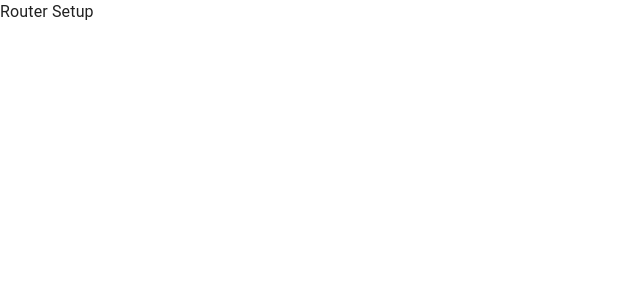
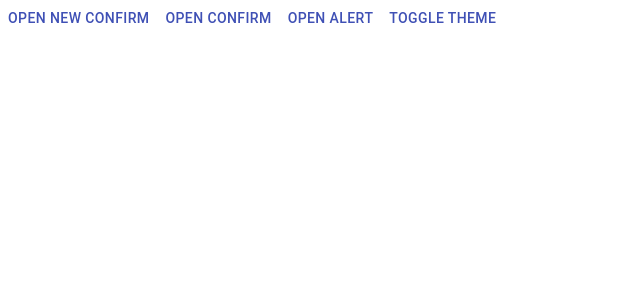
Before and after one commit to Nofal71/SnapReact, a React (Vite) app: page / in a window 1280 px wide. Shown: the top 300 px of the page, without its empty margins (0-640 px from the left). Built offline with nearby package versions, Linux system fonts and the light colour scheme.

Commit message:
Updated Dialogue Box , reusability

```diff
--- a/src/Components/common/Modal.jsx
+++ b/src/Components/common/Modal.jsx
@@ -6,13 +6,19 @@ import DialogContent from '@mui/material/DialogContent';
 import DialogContentText from '@mui/material/DialogContentText';
 import DialogTitle from '@mui/material/DialogTitle';
 import useFeedBacks from '../../redux/Providers/FeedBacksProviders';
+import CloseIcon from '@mui/icons-material/Close';
+import { Box, IconButton, Slide } from '@mui/material';
+
+
+const Transition = React.forwardRef(function Transition(props, ref) {
+  return <Slide direction="up" ref={ref} {...props} />;
+});
 
 export default function AlertDialog() {
-
-  const { confirm_Open, setConfirm, confirmContent } = useFeedBacks()
+  const { confirm_Open, setConfirm, confirmContent } = useFeedBacks();
 
   const handleClose = () => {
-    setConfirm(false)
+    setConfirm(false);
   };
 
   return (
@@ -22,27 +28,68 @@ export default function AlertDialog() {
         onClose={handleClose}
         aria-labelledby="alert-dialog-title"
         aria-describedby="alert-dialog-description"
+        TransitionComponent={Transition}
+        keepMounted
       >
+        {confirmContent?.component ? (
+          <Box sx={{
+            p: 5,
+          }}>
+            <IconButton
+              aria-label="close"
+              onClick={handleClose}
+              sx={(theme) => ({
+                position: 'absolute',
+                right: 8,
+                top: 6,
+                color: theme.palette.grey[500],
+              })}
+            >
+              <CloseIcon />
+            </IconButton>
+            {confirmContent?.component()}
+          </Box>
+        ) : (
+          <>
             <DialogTitle id="alert-dialog-title">
               {confirm_Open && confirmContent?.title}
             </DialogTitle>
+
+            <IconButton
+              aria-label="close"
+              onClick={handleClose}
+              sx={(theme) => ({
+                position: 'absolute',
+                right: 8,
+                top: 8,
+                color: theme.palette.grey[500],
+              })}
+            >
+              <CloseIcon />
+            </IconButton>
             <DialogContent>
               <DialogContentText id="alert-dialog-description">
                 {confirm_Open && confirmContent?.content}
               </DialogContentText>
             </DialogContent>
             <DialogActions>
-          {confirm_Open && confirmContent?.actions?.map((action, index) => (
+              {confirm_Open &&
+                confirmContent?.actions?.map((action, index) => (
                   <div key={index}>
-              <Button sx={action.sx} onClick={() => {
-                action.handler()
-                setConfirm(false)
-              }}>
+                    <Button
+                      sx={action.sx}
+                      onClick={() => {
+                        action.handler();
+                        setConfirm(false);
+                      }}
+                    >
                       {action?.lable}
                     </Button>
                   </div>
                 ))}
             </DialogActions>
+          </>
+        )}
       </Dialog>
     </React.Fragment>
   );
--- a/src/pages/Home/Home.jsx
+++ b/src/pages/Home/Home.jsx
@@ -1,12 +1,34 @@
-import { Typography } from '@mui/material'
-import React from 'react'
+import { Button, Typography } from '@mui/material';
+import React from 'react';
+import useFeedBacks from '../../redux/Providers/FeedBacksProviders';
 
 const Home = () => {
+  const { setNewConfirm, setConfirm, setAlert , toggleTheme} = useFeedBacks();
+
   return (
     <div>
-      <Typography>Router Setup</Typography>
+      <Button
+        onClick={() => {
+          setNewConfirm(true, () => (
+            <>
+              <Typography>Hello Welcome to the New Confirm Dialog</Typography>
+            </>
+          ));
+        }}
+      >
+        Open New Confirm
+      </Button>
+      <Button
+        onClick={() => {
+          setConfirm(true, 'Simple Dialogue', 'data ...................................................')
+        }}
+      >
+        Open Confirm
+      </Button>
+      <Button onClick={() => setAlert('This is Reusable Alert' , 'success')}>Open Alert</Button>
+      <Button onClick={() => toggleTheme('dark')}>Toggle Theme</Button>
     </div>
-  )
-}
+  );
+};
 
-export default Home
+export default Home;
--- a/src/redux/Providers/FeedBacksProviders.js
+++ b/src/redux/Providers/FeedBacksProviders.js
@@ -1,5 +1,5 @@
 import { useDispatch, useSelector } from "react-redux"
-import { CONFIRM_content, SET_Alert, TOGGLE_Theme } from "../Slices/FeedBackSlice"
+import { AddNewComponent, CONFIRM_content, SET_Alert, TOGGLE_Theme } from "../Slices/FeedBackSlice"
 
 const useFeedBacks = () => {
     const Alert_isOpen = useSelector(state => state.feedbacks.Alert)
@@ -14,16 +14,24 @@ const useFeedBacks = () => {
         dispatch(SET_Alert(action))
     }
 
-    const toggleTheme = (mode) => {
-        dispatch(TOGGLE_Theme(mode))
+    const toggleTheme = () => {
+        dispatch(TOGGLE_Theme())
     }
 
     const setConfirm = (open, title, content, actions) => {
         const action = { open, title, content, actions }
         dispatch(CONFIRM_content(action))
     }
+    const setNewConfirm = (open, component) => {
+        const action = {
+            open,
+            component: typeof component === "function" ? component : () => component
+        };
+        dispatch(AddNewComponent(action));
+    };
 
-    return { setAlert, Alert_isOpen, theme_mode, toggleTheme, setConfirm, confirmContent, confirm_Open }
+
+    return { setAlert, Alert_isOpen, theme_mode, toggleTheme, setConfirm, confirmContent, confirm_Open , setNewConfirm }
 }
 
 export default useFeedBacks
--- a/src/redux/Slices/FeedBackSlice.jsx
+++ b/src/redux/Slices/FeedBackSlice.js
@@ -17,8 +17,8 @@ const AlertReducer = {
 
 
 const ThemeReducer = {
-    TOGGLE_Theme: (state, action) => {
-        state.Theme = action.payload == 'light' ? 'dark' : 'light';
+    TOGGLE_Theme: (state) => {
+        state.Theme = state.Theme === 'light' ? 'dark' : 'light'
     }
 }
 
@@ -27,10 +27,15 @@ const ConfirmReducer = {
         if (action.payload) {
             state.Confirm = action.payload;
         } else {
-            state.Confirm = { open: false }
+            state.Confirm = { open: false };
         }
+    },
+    AddNewComponent: (state, action) => {
+        const { open, component } = action.payload;
+        state.Confirm = { open, component };
     }
-}
+};
+
 
 
 export const FeedBackSlice = createSlice({
@@ -44,5 +49,5 @@ export const FeedBackSlice = createSlice({
 
 })
 
-export const { SET_Alert, TOGGLE_Theme, CONFIRM_content } = FeedBackSlice.actions;
+export const { SET_Alert, TOGGLE_Theme, CONFIRM_content, AddNewComponent } = FeedBackSlice.actions;
 export const FeedBackReducer = FeedBackSlice.reducer;
```
Lines whose indentation alone changed are shown as unchanged.
